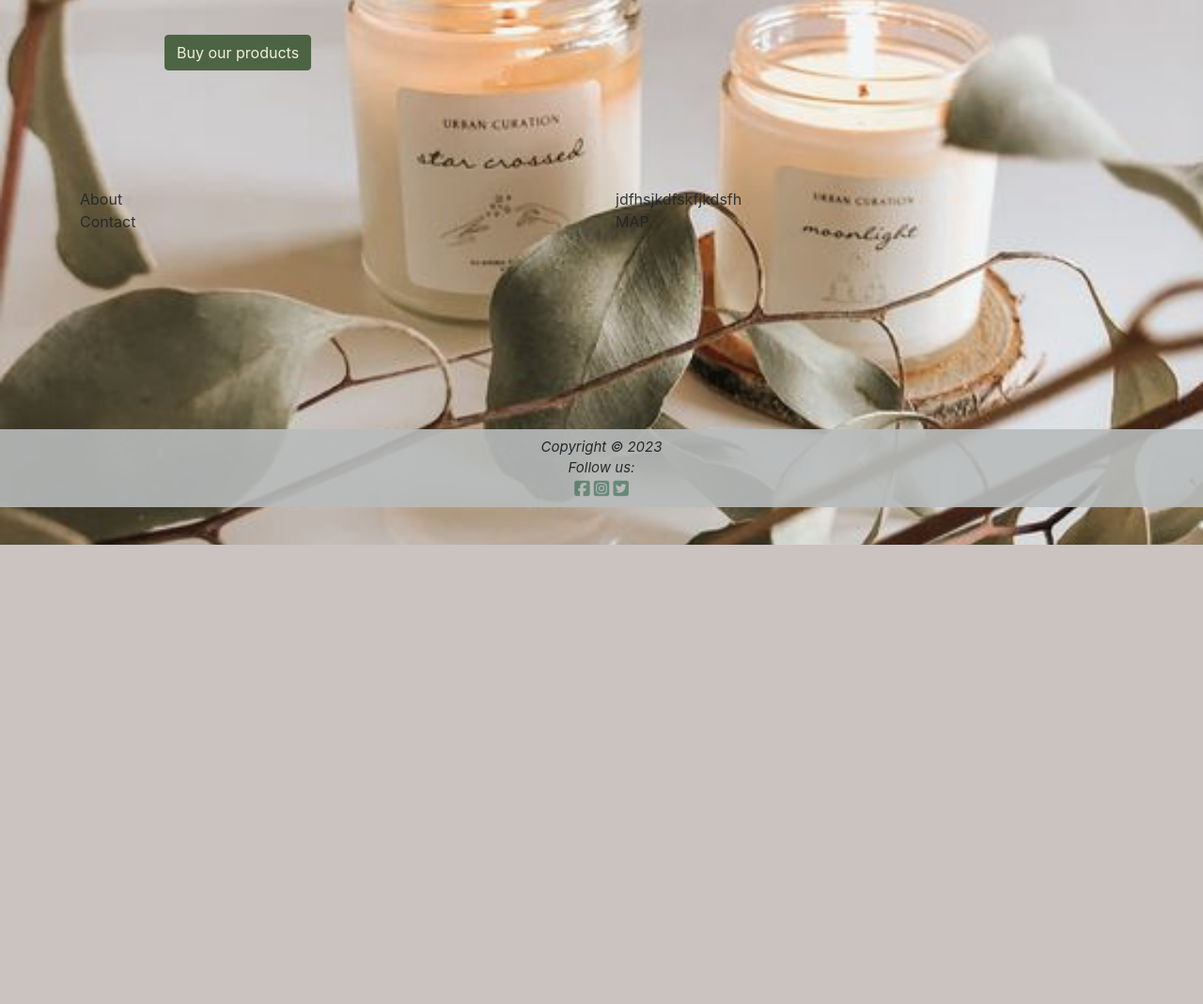
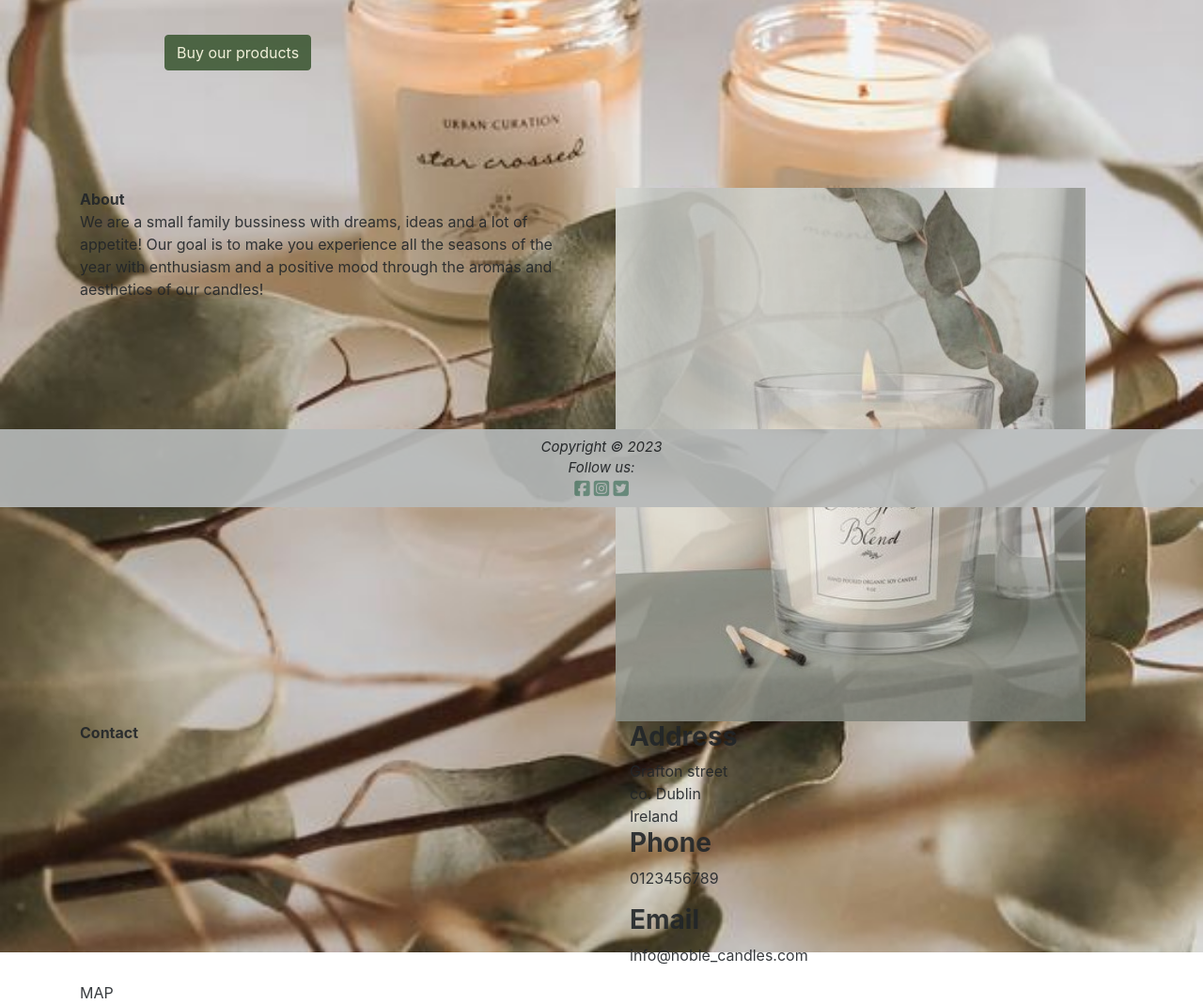
Before and after one commit to EiriniChalatsiadou/Noble-Candles, a Django app: page / in a window 1280 px wide. Shown: the part 260-1329 px from the top of the page at 94% size. Before the commit the page ends 840 px from the top, so only its background shows below. Run offline with Django 3.2, Linux system fonts and the light colour scheme; some libraries are stand-ins or nearby versions.

Commit message:
added section 2 about us,image  and contact

```diff
--- a/home/templates/home/index.html
+++ b/home/templates/home/index.html
@@ -32,15 +32,41 @@
 <section>
     <div class="container">
         <div class="row">
-            <div class="col-md-6"><div>About</div></div>
-            <div class="col-md-6"><div>jdfhsjkdfskfjkdsfh</div></div>
+            <div class="col-md-6"><div><b>About</b></div>
+            <div>We are a small family bussiness with dreams, ideas and a lot of appetite!
+                Our goal is to make you experience all the seasons of the year with enthusiasm and a positive
+                mood through the aromas and aesthetics of our candles!
+            </div>
+        </div>
+            <div class="col-md-6">
+                <img src="/media/about-us.jpg" class="img-max" alt="our candles">
+            </div>
         </div>
     </div>
+
 </section>
 <section>
     <div class="container">
         <div class="row">
-            <div class="col-md-6"><div>Contact</div></div>
+            <div class="col-md-6"><div><b>Contact</b></div></div>
+            <div class="col-md-6"><div>
+                <div class="col-12 col-md-6">
+                    <h3><b>Address</b></h3>
+                    <div>
+                        <span> Grafton street</span>
+                    </div>
+                    <div>
+                        <span>co. Dublin</span>
+                    </div>
+                    <div>
+                        <span>Ireland</span>
+                    </div>
+                    <h3><b>Phone</b></h3>
+                    <p>0123456789</p>
+                    <h3><b>Email</b></h3>
+                    <p>info@noble_candles.com</p>
+                </div>
+            </div></div>
             <div class="col-md-6"><div>MAP</div></div>
         </div>
     </div>
--- a/static/css/base.css
+++ b/static/css/base.css
@@ -165,6 +165,11 @@ nav {
     margin-top: 45px;
 }
 
+.img-max {
+    max-width: 500px;
+    width:100%;
+  }
+
 /* here goes the footer css code*/
 footer {
     background-color: #b8bbbc;
```
Also changed, not shown: media/about-us.jpg (added).
